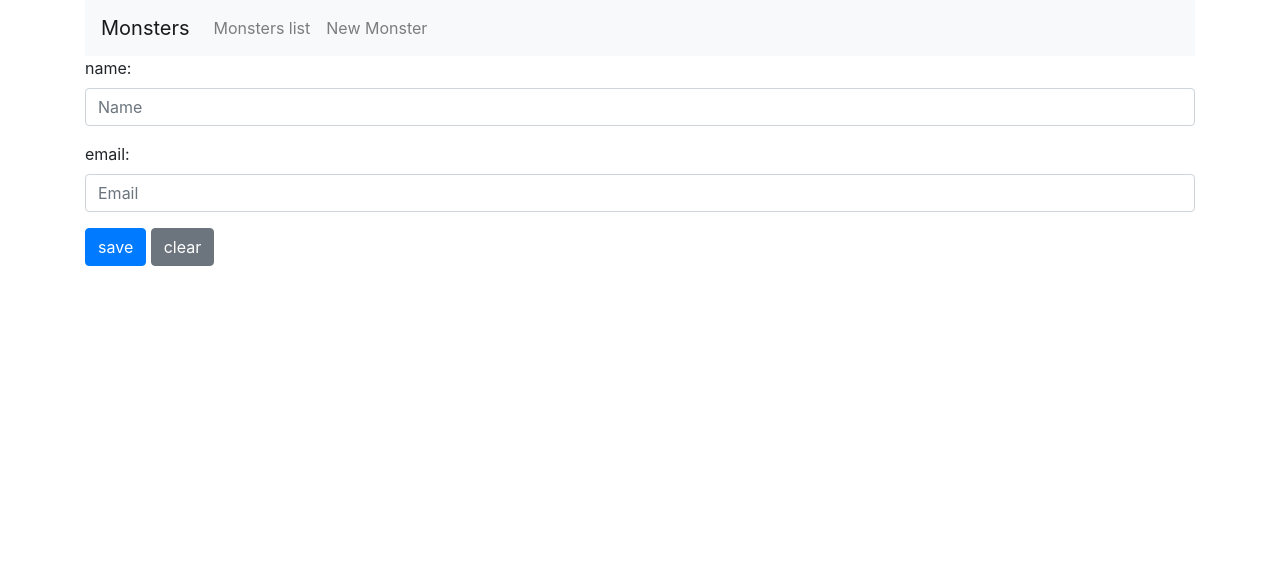
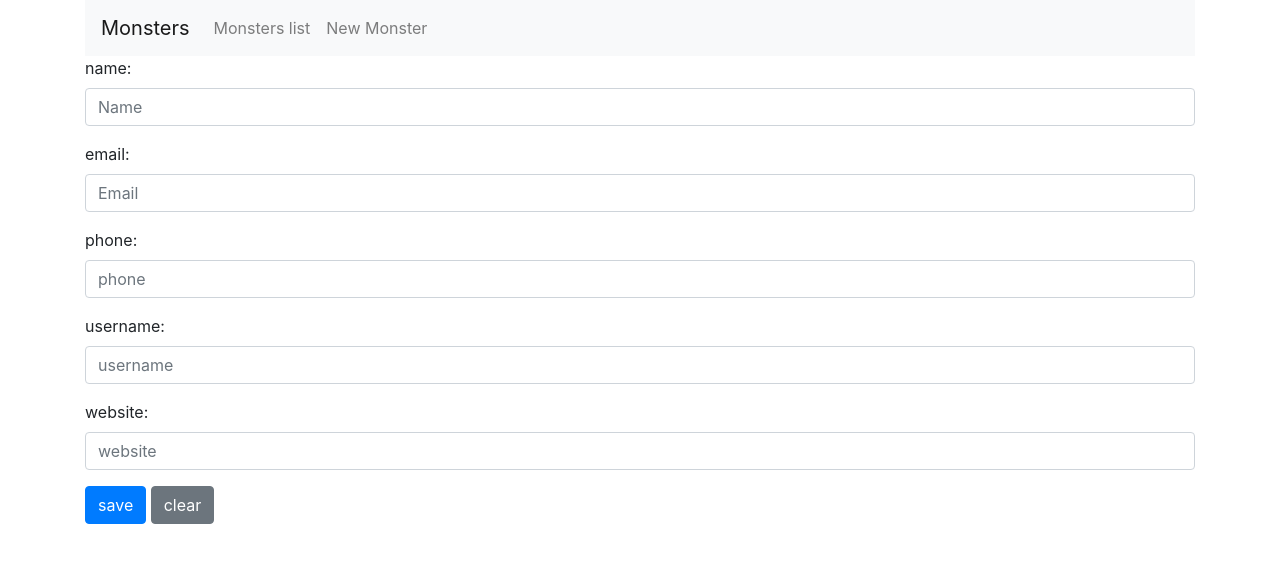
Before and after one commit to alikomijani/monsters, a React (Create React App) app: page /monsters/add in a window 1280 px wide. Shown: the top 562 px of the page. Built offline with nearby package versions, Linux system fonts and the light colour scheme.

Commit message:
add localstorage

```diff
--- a/package.json
+++ b/package.json
@@ -14,7 +14,8 @@
     "react-dom": "^16.13.1",
     "react-router-dom": "^5.2.0",
     "react-scripts": "3.4.1",
-    "reactstrap": "^8.5.1"
+    "reactstrap": "^8.5.1",
+    "uuid": "^8.3.0"
   },
   "scripts": {
     "start": "react-scripts start",
--- a/src/App.js
+++ b/src/App.js
@@ -16,7 +16,8 @@ import {
   BrowserRouter as Router,
   Switch,
   Route,
-  Link
+  Link,
+  Redirect
 } from "react-router-dom";
 
 function App() {
@@ -32,10 +33,10 @@ function App() {
             <Collapse isOpen={isOpen} navbar>
               <Nav className="mr-auto" navbar>
                 <NavItem>
-                  <Link className='nav-link' to="monsters">Monsters list</Link>
+                  <Link className='nav-link' to="/monsters">Monsters list</Link>
                 </NavItem>
                 <NavItem>
-                  <Link  className='nav-link' to="monsters/add">New Monster</Link>
+                  <Link  className='nav-link' to="/monsters/add">New Monster</Link>
                 </NavItem>
               </Nav>
             </Collapse>
--- a/src/Views/AddMonster/AddMonster.jsx
+++ b/src/Views/AddMonster/AddMonster.jsx
@@ -1,9 +1,9 @@
 import React from 'react';
 import AddNewMonster from '../../component/AddNewMonster/AddNewMonster';
-function AddMonster(props) {
+function AddMonster({handleAdd}) {
     return (
         <div className='AddMonster'>
-            <AddNewMonster />
+            <AddNewMonster handleAdd={handleAdd} />
         </div>
     )
 }
--- a/src/Views/MonsterSingle/MonsterSingle.jsx
+++ b/src/Views/MonsterSingle/MonsterSingle.jsx
@@ -1,37 +1,38 @@
 import React, { useState, useEffect } from 'react'
 import { useParams, Redirect } from 'react-router-dom';
+import { Card, CardBody, CardFooter, CardHeader, CardImg } from 'reactstrap';
 import axios from 'axios';
 function MonsterSingle(props) {
     console.log(props)
     const { id } = useParams();
-    const [monster, SetMonster] = useState({})
+    const [monster, setMonster] = useState({})
     const getData = () => {
-        axios.get(`https://jsonplaceholder.typicode.com/users/${id}`).
-        then(res => res.data).then(data => {
-            SetMonster(data);
-            console.log(data)
-        }).catch(err=>{
-            SetMonster(false)
-        }
-    )
+        // axios.get(`https://jsonplaceholder.typicode.com/users/${id}`).
+        //     then(res => res.data).then(data => {
+        //         SetMonster(data);
+        //         console.log(data)
+        //     }).catch(err => {
+        //         SetMonster(false)
+        //     }
+        //     )
+        let monsters = JSON.parse(localStorage.getItem('monsters'))
+        setMonster(monsters.find(item=>item.id == id))
     }
     useEffect(() => { getData(); }, []);
     return (
-        <div className='MonsterSingle'>
-            {monster ? <div className='card'>
-                <div className='card-header'>
-                    {monster.name}
-                </div>
-                <div className='card-body'>
+        <div className='MonsterSingle mt-1'>
+            <Card>
+                <CardHeader>{monster.name}</CardHeader>
+                <CardImg className={'rounded-0'} top width='100%' src={'https://picsum.photos/700/200'} alt="Card image cap"/>
+                <CardBody>
                     email: {monster.email}<br />
                     name: {monster.name}<br />
                     phone: {monster.phone}<br />
                     username: {monster.username}<br />
                     website: {monster.website}<br />
-                </div>
-            </div> :
-                <Redirect to='/monsters' />
-            }
+                </CardBody>
+                <CardFooter></CardFooter>
+            </Card>
         </div>
     )
 }
--- a/src/component/AddNewMonster/AddNewMonster.jsx
+++ b/src/component/AddNewMonster/AddNewMonster.jsx
@@ -1,34 +1,53 @@
 import React, { useEffect, useState } from 'react';
-import {useHistory} from 'react-router-dom';
-import {Form , Input , FormGroup , Label   , Button} from 'reactstrap';
-export default function AddNewMonster() {
+import { useHistory } from 'react-router-dom';
+import { Form, Input, FormGroup, Label, Button } from 'reactstrap';
+import { v4 as uuidv4 } from 'uuid';
+export default function AddNewMonster({ handleAdd }) {
     let history = useHistory();
     const [user, setUser] = useState({
         name: '',
-        email: ''
+        email: '',
+        website:'',
+        phone:'',
+        username:''
     })
     const handleChange = (event) => {
         const { name, value } = event.target;
         setUser({ ...user, [name]: value });
     }
     const handleClear = () => {
-        // setUser({ name: '', email: '' })
+        setUser({ name: '', email: '' })
     }
     const handleSubmit = (event) => {
         event.preventDefault();
-        // handleAdd({ ...user, id: 12 });
-        history.push('/monsters');
+        let monsters=localStorage.getItem('monsters')?JSON.parse(localStorage.getItem('monsters')):[]
+        const userId = uuidv4();
+        monsters.push({...user , id:userId})
+        localStorage.setItem('monsters',JSON.stringify(monsters))
+        history.push(`/monsters/${userId}`);
     }
-    const { name, email } = user;
+    const { name, email, website, phone,username } = user;
     return (
         <Form onSubmit={handleSubmit}>
             <FormGroup>
-            <Label htmlFor="name">name:</Label>
-            <Input placeholder='Name' type="text" name='name' id='name' onChange={handleChange} value={name} />
+                <Label htmlFor="name">name:</Label>
+                <Input placeholder='Name' type="text" name='name' id='name' onChange={handleChange} value={name} />
             </FormGroup>
             <FormGroup>
-            <Label htmlFor="email">email:</Label>
-            <Input placeholder='Email' type="email" name='email' id='email' onChange={handleChange} value={email} />
+                <Label htmlFor="email">email:</Label>
+                <Input placeholder='Email' type="email" name='email' id='email' onChange={handleChange} value={email} />
+            </FormGroup>
+            <FormGroup>
+                <Label htmlFor="email">phone:</Label>
+                <Input placeholder='phone' type="phone" name='phone' id='phone' onChange={handleChange} value={phone} />
+            </FormGroup>
+            <FormGroup>
+                <Label htmlFor="username">username:</Label>
+                <Input placeholder='username' type="text" name='username' id='username' onChange={handleChange} value={username} />
+            </FormGroup>
+            <FormGroup>
+                <Label htmlFor="website">website:</Label>
+                <Input placeholder='website' type="url" name='website' id='website' onChange={handleChange} value={website} />
             </FormGroup>
             <Button color='primary' type="submit">save</Button> {' '}
             <Button type="button" onClick={handleClear}>clear</Button>
--- a/src/component/MonsterContainer/MonsterContainer.jsx
+++ b/src/component/MonsterContainer/MonsterContainer.jsx
@@ -1,24 +1,22 @@
 import React, { useState, useEffect } from 'react';
 import MonsterCard from '../MonsterCard/MonsterCard';
 import Search from '../Search/Search';
-import { Row, Col, Modal, ModalHeader, ModalFooter, ModalBody, Button } from 'reactstrap'
+import { Row, Col, Modal, ModalHeader, ModalFooter, ModalBody, Button, Spinner } from 'reactstrap'
 export default function MonsterContainer() {
 
-    const [monsters, setMonsters] = useState([]);
+    const [monsters, setMonsters] = useState(localStorage.getItem('monsters')?JSON.parse(localStorage.getItem('monsters')):[]);
     const [search, setSearch] = useState('');
     const [deleteModal, setDeleteModal] = useState(false);
     const [selectedMonster, setSelectedMonster] = useState(null);
+    const [pending, setPending] = useState(false);
 
     const handleDelete = (id) => {
         setMonsters(monsters.filter(monster => monster.id !== id));
+        localStorage.setItem('monsters',JSON.stringify(monsters.filter(monster => monster.id !== id)))
     }
-    const getData = () => {
-        fetch('https://jsonplaceholder.typicode.com/users').then(res => res.json()).then(data => {
-            setMonsters(data);
-            console.log(data)
-        })
-    }
-    useEffect(() => { getData(); }, []);
+    useEffect(() => {
+
+    }, []);
 
     const handleChange = (event) => {
         const { value } = event.target;
@@ -31,6 +29,7 @@ export default function MonsterContainer() {
         setDeleteModal(!deleteModal);
         setSelectedMonster(id);
     }
+    console.log(monsters);
     let filteredMonsters = monsters.filter(item => item.name.toLowerCase().startsWith(search.toLowerCase()))
     return (
         <>
@@ -47,13 +46,24 @@ export default function MonsterContainer() {
                 </ModalFooter>
             </Modal>
             <Search handleChange={handleChange} search={search} />
-            <Row className='monster-container' xs="1" sm="2" md="3" xl="4" >
+            {
+                pending ? <div className='text-center'>
+                    <Spinner color="primary" />
+                    <Spinner color="secondary" />
+                    <Spinner color="success" />
+                    <Spinner color="danger" />
+                    <Spinner color="warning" />
+                    <Spinner color="info" />
+                    <Spinner color="dark" />
+                </div> : <Row className='monster-container' xs="1" sm="2" md="3" xl="4" >
                         {filteredMonsters.map((item) => (
                             <Col key={item.id} className={'mt-4'}>
                                 <MonsterCard monster={item} DeleteMe={() => toggleDeleteModal(item.id)} />
                             </Col>
                         ))}
                     </Row>
+            }
+
         </>
     )
 }
```
Also changed, not shown: 1 other file (tests, documents, lock files or other folders). Lines whose indentation alone changed are shown as unchanged.
